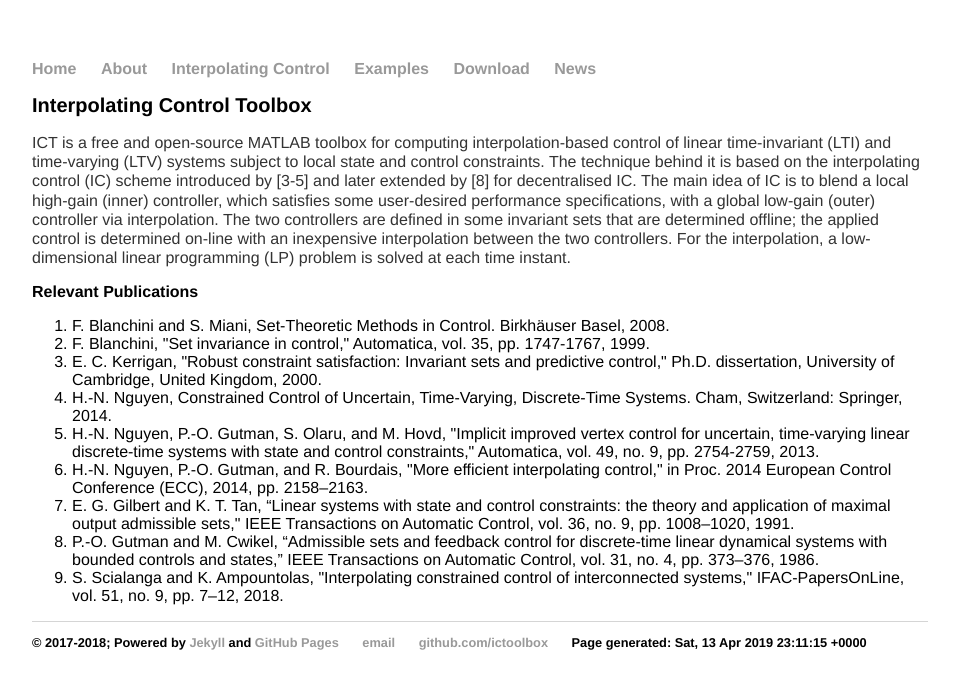
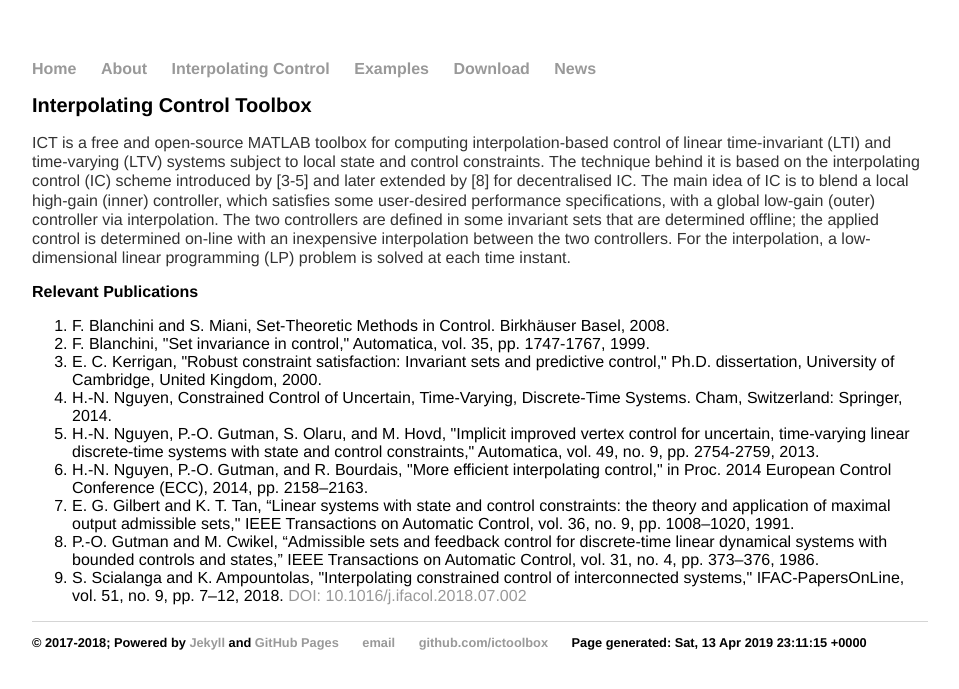
Before and after one commit to ICToolbox/ictoolbox.github.io, a Jekyll site: the page built from about/index.html, in a window 1280 px wide. Shown: the top 689 px of the page, without its empty margins (160-1119 px from the left). Built offline with Jekyll 4.4.1, drawn with Linux system fonts in a browser that asks for light colours.

Commit message:
Update index.html

```diff
--- a/about/index.html
+++ b/about/index.html
@@ -25,6 +25,6 @@ title: About, Interpolating Control Toolbox
 		<li>H.-N. Nguyen, P.-O. Gutman, and R. Bourdais, "More efficient interpolating control," in Proc. 2014 European Control Conference (ECC), 2014, pp. 2158–2163.</li>
 		<li>E. G. Gilbert and K. T. Tan, “Linear systems with state and control constraints: the theory and application of maximal output admissible sets," IEEE Transactions on Automatic Control, vol. 36, no. 9, pp. 1008–1020, 1991.</li>
 		<li>P.-O. Gutman and M. Cwikel, “Admissible sets and feedback control for discrete-time linear dynamical systems with bounded controls and states,” IEEE Transactions on Automatic Control, vol. 31, no. 4, pp. 373–376, 1986.</li>
-		<li>S. Scialanga and K. Ampountolas, "Interpolating constrained control of interconnected systems," IFAC-PapersOnLine, vol. 51, no. 9, pp. 7–12, 2018.</li>
+		<li>S. Scialanga and K. Ampountolas, "Interpolating constrained control of interconnected systems," IFAC-PapersOnLine, vol. 51, no. 9, pp. 7–12, 2018. <a href:="https://doi.org/10.1016/j.ifacol.2018.07.002">DOI: 10.1016/j.ifacol.2018.07.002</a></li>
 	</ol>
 </div><!-- /.blurb -->
```
